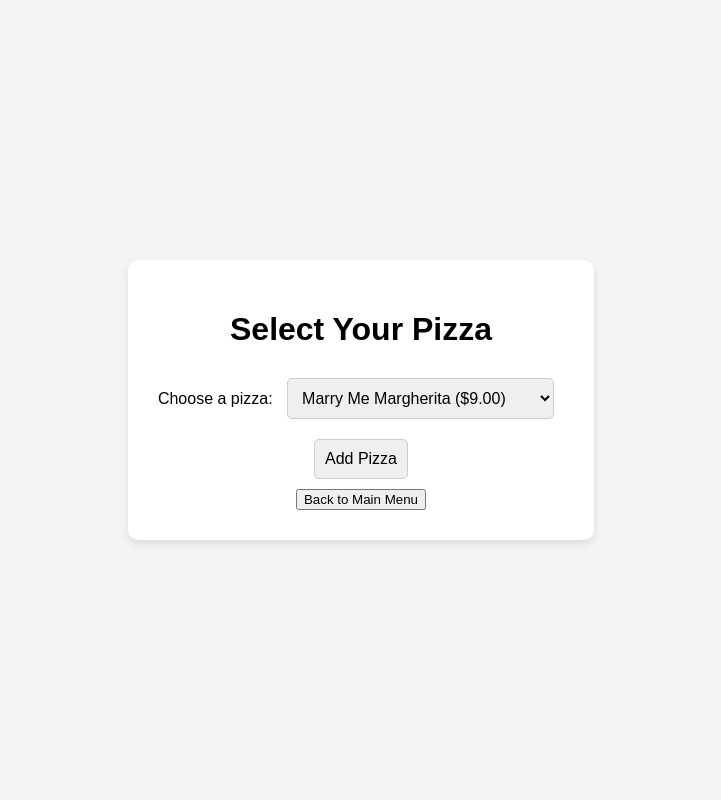
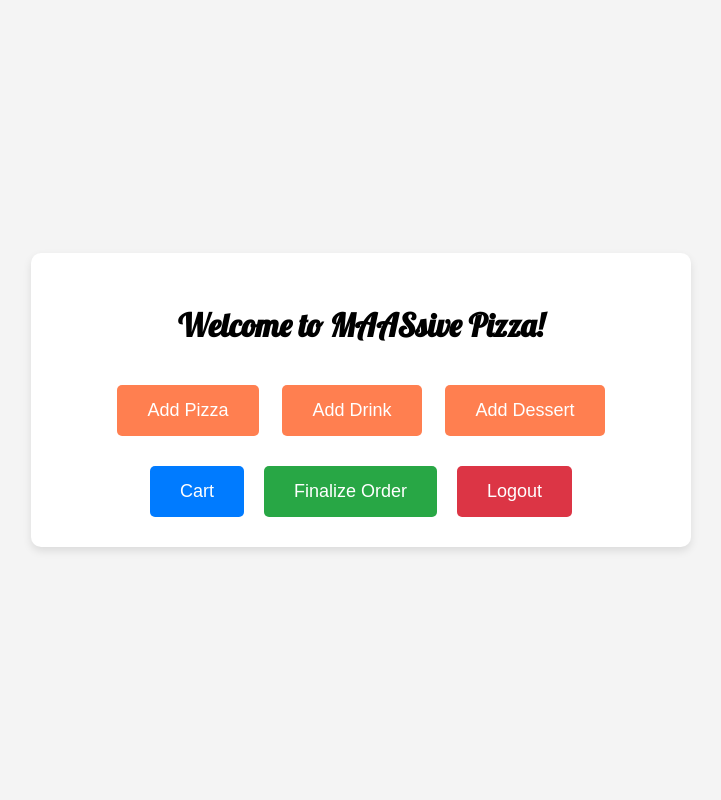
Before and after one commit to benjamaindavis/PIZZADBPROJECT, a Flask app: page /pizza_menu in a window 1280 px wide. Shown: the whole page, without its empty margins (279-1000 px from the left). Run offline with Flask 3, Linux system fonts and the light colour scheme; the visitor is signed in with stand-in values (Sample User, id 1).

Commit message:
added a new column to CustomerOrder to make earnings report easier to implement. Also did a lot of work with the gui (trying to at least).

```diff
--- a/app.py
+++ b/app.py
@@ -1,14 +1,22 @@
 from flask import Flask, render_template, request, redirect, flash, session
-from sqlalchemy import create_engine
-from tables import Customers
+from sqlalchemy import create_engine, insert
+from tables import CustomerOrder, OrderPizza, OrderDrink, OrderDessert, Pizza, Drinks, Desserts
+from sqlalchemy.orm import sessionmaker
 from signup import signUp
 from login import login
+from datetime import datetime
 from Discounts import Discounts
 
 app = Flask(__name__)
 app.config['SECRET_KEY'] = 'bigboxofpizza'
 
 engine = create_engine('mysql+pymysql://root:toolbox@localhost/PizzaShop', echo=True)
+Session = sessionmaker(bind=engine)
+
+def format_item_name(name):  # for no more snake case in order reviews etc.
+    return ' '.join(word.capitalize() for word in name.split('_'))
+
+app.jinja_env.globals.update(format_item_name=format_item_name)
 
 @app.route('/')
 def login_page():
@@ -45,30 +53,54 @@ def dessert_menu():
 
 @app.route('/add_pizza', methods=['POST'])
 def add_pizza():
-    pizza = request.form['pizza']
+    pizza_name = request.form['pizza']
+    pizza = session.query(Pizza).filter(Pizza.pizza_name == pizza_name).first()
     if 'order' not in session:
         session['order'] = {'pizzas': [], 'drinks': [], 'desserts': []}
-    session['order']['pizzas'].append(pizza)
-    flash(f'Added {pizza} pizza to your order!', 'success')  # Flash message
+    session['order']['pizzas'].append({'name': pizza_name, 'price': pizza.pizza_price})
+    flash(f'Added {pizza_name} pizza to your order!', 'success')
     return redirect('/mainmenu')  # Redirect to main menu to see updated order
 
 @app.route('/add_drink', methods=['POST'])
 def add_drink():
-    drink = request.form['drink']
+    drink_name = request.form['drink']
+    drink = session.query(Drinks).filter(Drinks.drink_type == drink_name).first()
     if 'order' not in session:
         session['order'] = {'pizzas': [], 'drinks': [], 'desserts': []}
-    session['order']['drinks'].append(drink)
-    flash(f'Added {drink} to your order!', 'success')  # Flash message
+    session['order']['drinks'].append({'name': drink_name, 'price': drink.drink_cost})
+    flash(f'Added {drink_name} to your order!', 'success')
     return redirect('/mainmenu')  # Redirect to main menu to see updated order
 
 @app.route('/add_dessert', methods=['POST'])
 def add_dessert():
-    dessert = request.form['dessert']
+    dessert_name = request.form['dessert']
+    dessert = session.query(Desserts).filter(Desserts.dessert_type == dessert_name).first()
     if 'order' not in session:
         session['order'] = {'pizzas': [], 'drinks': [], 'desserts': []}
-    session['order']['desserts'].append(dessert)
-    flash(f'Added {dessert} to your order!', 'success')  # Flash message
+    session['order']['desserts'].append({'name': dessert_name, 'price': dessert.dessert_cost})
+    flash(f'Added {dessert_name} to your order!', 'success')
     return redirect('/mainmenu')  # Redirect to main menu to see updated order
+
+@app.route('/cart')
+def cart():
+    if 'order' in session:
+        return render_template('cart.html', order=session['order'])
+    else:
+        flash('Your cart is empty!', 'info')
+        return redirect('/mainmenu')
+
+@app.route('/remove_item', methods=['POST'])
+def remove_item():
+    item_type = request.form['item_type']
+    item_name = request.form['item_name']
+
+    if 'order' in session:
+        if item_type in session['order']:
+            session['order'][item_type] = [item for item in session['order'][item_type] if item['name'] != item_name]
+            flash(f'Removed {item_name} from your order!', 'success')
+        else:
+            flash(f'Item type {item_type} not found in order.', 'danger')
+    return redirect('/cart')  # Redirect to cart after removal
 
 @app.route('/order')
 def order_summary():
@@ -109,37 +141,106 @@ def signup():
 
     return render_template('signup.html')
 
-@app.route('/remove_item', methods=['POST'])
-def remove_item():
-    item_type = request.form['item_type']
-    item_name = request.form['item_name']
+@app.route('/finalize_order', methods=['GET', 'POST'])
+def finalize_order():
+    if request.method == 'GET':
+        if 'order' in session:
+            return render_template('finalize_order.html', order=session['order'])
+        else:
+            flash('Your cart is empty. Add items to your order.', 'info')
+            return redirect('/mainmenu')
+    elif request.method == 'POST':
+        if 'user_id' in session and 'order' in session:
+            customer_id = session['user_id']
+            order = session['order']
+            delivery_address = request.form.get('delivery_address', 'Default Address')  # Get delivery address from form
+            save_order_to_db(customer_id, order, delivery_address)
+            session.pop('order', None)  # Clear the session order after finalizing
+            flash('Your order has been placed successfully!', 'success')
+            return redirect('/delivery')  # Redirect to the delivery page
+        else:
+            flash('You need to be logged in and have items in your cart to place an order.', 'error')
+            return redirect('/mainmenu')
 
-    if 'order' in session:
-        if item_type in session['order']:
-            session['order'][item_type] = [item for item in session['order'][item_type] if item != item_name]
+@app.route('/delivery')
+def delivery():
+    return render_template('delivery.html')  # Render the delivery page
 
-    flash(f'Removed {item_name} from your order!', 'success')
-    return redirect('/mainmenu')  # Redirect back to the main menu
+def save_order_to_db(customer_id, order, delivery_address):
+    connection = engine.connect()
+    transaction = connection.begin()
+    try:
+        # Calculate the total order price
+        total_price = 0.0
+        for item_type, items in order.items():
+            for item in items:
+                if item_type == 'pizzas':
+                    pizza = connection.execute(
+                        Pizza.__table__.select().where(Pizza.pizza_name == item['name'])
+                    ).fetchone()
+                    total_price += pizza.pizza_price
+                elif item_type == 'drinks':
+                    drink = connection.execute(
+                        Drinks.__table__.select().where(Drinks.drink_type == item['name'])
+                    ).fetchone()
+                    total_price += drink.drink_cost
+                elif item_type == 'desserts':
+                    dessert = connection.execute(
+                        Desserts.__table__.select().where(Desserts.dessert_type == item['name'])
+                    ).fetchone()
+                    total_price += dessert.dessert_cost
 
-def check_birthday_discounts():
-    if 'user_id' in session:
-        customer_id = session['user_id']
-        Discounts.add_discount_code(customer_id)
-        Discounts.birthday_message(customer_id)
-        Discounts.pizza_discount_message(customer_id)
+        # Insert a new CustomerOrder entry
+        customer_order_stmt = insert(CustomerOrder).values(
+            customer_id=customer_id,
+            order_total=total_price,
+            delivery_address=delivery_address,
+            cancel_time=False,
+            order_datetime=datetime.now()
+        )
+        result = connection.execute(customer_order_stmt)
+        order_id = result.inserted_primary_key[0]
 
-@app.route('/logout')
-def logout():
-    session.pop('user_id', None)
-    session.pop('username', None)
-    flash('You have been logged out.', 'info')
-    return redirect('/')
+        # Insert items into the respective order tables
+        for item_type, items in order.items():
+            for item in items:
+                if item_type == 'pizzas':
+                    pizza = connection.execute(
+                        Pizza.__table__.select().where(Pizza.pizza_name == item['name'])
+                    ).fetchone()
+                    order_pizza_stmt = insert(OrderPizza).values(
+                        order_id=order_id,
+                        pizza_id=pizza.pizza_id,
+                        pizza_amount=1  # Assuming 1 pizza per entry in the order
+                    )
+                    connection.execute(order_pizza_stmt)
+                elif item_type == 'drinks':
+                    drink = connection.execute(
+                        Drinks.__table__.select().where(Drinks.drink_type == item['name'])
+                    ).fetchone()
+                    order_drink_stmt = insert(OrderDrink).values(
+                        order_id=order_id,
+                        drink_id=drink.drink_id,
+                        drink_amount=1  # Assuming 1 drink per entry in the order
+                    )
+                    connection.execute(order_drink_stmt)
+                elif item_type == 'desserts':
+                    dessert = connection.execute(
+                        Desserts.__table__.select().where(Desserts.dessert_type == item['name'])
+                    ).fetchone()
+                    order_dessert_stmt = insert(OrderDessert).values(
+                        order_id=order_id,
+                        dessert_id=dessert.dessert_id,
+                        dessert_amount=1  # Assuming 1 dessert per entry in the order
+                    )
+                    connection.execute(order_dessert_stmt)
 
-@app.route('/finalize_order', methods=['POST'])
-def finalize_order():
-    session.pop('order', None)
-    flash('Your order has been placed successfully!', 'success')
-    return redirect('/mainmenu')
+        transaction.commit()  # Commit the transaction
+    except Exception as e:
+        transaction.rollback()  # Rollback on error
+        print(f"Error occurred: {e}")
+    finally:
+        connection.close()  # Always close the connection
 
-if __name__ == "__main__":
+if __name__ == '__main__':
     app.run(debug=True)
--- a/tables.py
+++ b/tables.py
@@ -61,7 +61,8 @@ class CustomerOrder(Base):
     order_total = Column(Numeric(7, 2))
     delivery_address = Column(String(50))
     cancel_time = Column(Boolean)  # True if customer cancels (5 min limit)
-    delivery_time_minutes = Column(Integer)
+    #delivery_time_minutes = Column(Integer) remove in final product
+    order_datetime = Column(DateTime) # drop db and ad alter
 
 class OrderPizza(Base):
     __tablename__ = 'orderpizza'
--- a/templates/pizza_menu.html
+++ b/templates/pizza_menu.html
@@ -3,10 +3,11 @@
 <head>
     <meta charset="UTF-8">
     <meta name="viewport" content="width=device-width, initial-scale=1.0">
-    <title>Pizza Menu</title>
+    <title>Main Menu</title>
+    <link href="https://fonts.googleapis.com/css2?family=Lobster&family=Roboto:wght@400;700&display=swap" rel="stylesheet">
     <style>
         body {
-            font-family: Arial, sans-serif;
+            font-family: 'Roboto', sans-serif;
             margin: 0;
             padding: 0;
             height: 100vh;
@@ -22,43 +23,94 @@
             padding: 30px;
             border-radius: 10px;
             box-shadow: 0 4px 8px rgba(0, 0, 0, 0.1);
+            position: relative;
+            width: 600px;
+            display: flex;
+            flex-direction: column;
+            align-items: center;
         }
 
-        select, input[type="submit"] {
-            padding: 10px;
+        button {
+            padding: 15px 30px;
             margin: 10px;
-            font-size: 16px;
+            border: none;
             border-radius: 5px;
-            border: 1px solid #ccc;
+            cursor: pointer;
+            font-size: 18px;
+            color: white;
+        }
+
+        button:hover {
+            opacity: 0.9;
         }
 
         h1 {
+            margin-bottom: 30px;
+            font-family: 'Lobster', cursive;
+        }
+
+        .add-button {
+            background-color: #ff7f50;
+        }
+
+        .add-button:hover {
+            background-color: #ff6347;
+        }
+
+        .finalize-button {
+            background-color: #28a745;
+        }
+
+        .finalize-button:hover {
+            background-color: #218838;
+        }
+
+        .cart-button {
+            background-color: #007bff;
+        }
+
+        .cart-button:hover {
+            background-color: #0056b3;
+        }
+
+        .logout {
+            background-color: #dc3545;
+        }
+
+        .logout:hover {
+            background-color: #c82333;
+        }
+
+        .btn-container {
+            display: flex;
+            justify-content: center;
+            align-items: center;
+        }
+
+        .btn-container button {
+            margin: 0 10px;
+        }
+
+        .main-buttons {
             margin-bottom: 20px;
         }
     </style>
 </head>
 <body>
     <div class="container">
-        <h1>Select Your Pizza</h1>
-        <form action="/add_pizza" method="post">
-            <label for="pizza">Choose a pizza:</label>
-            <select name="pizza" id="pizza">
-                <option value="marry_me_margherita">Marry Me Margherita ($9.00)</option>
-                <option value="perfect_pepperoni">Perfect Pepperoni ($10.99)</option>
-                <option value="voluptuous_vegetarian">Voluptuous Vegetarian ($13.50)</option>
-                <option value="angsty_anchovie">Angsty Anchovie ($10.99)</option>
-                <option value="sizzling_salami">Sizzling Salami ($10.99)</option>
-                <option value="meatlovers">Meatlovers ($18.95)</option>
-                <option value="kiss_of_the_sea">Kiss of the Sea ($14.97)</option>
-                <option value="bbq_chicken">BBQ Chicken ($12.98)</option>
-                <option value="sexy_showarma">Sexy Showarma ($10.99)</option>
-                <option value="salami_roni_pizza">Salami-roni Pizza ($12.98)</option>
-            </select>
-            <br>
-            <input type="submit" value="Add Pizza">
-        </form>
+        <h1>Welcome to MAASsive Pizza!</h1>
 
-        <button onclick="location.href='/mainmenu'">Back to Main Menu</button>
+        <div class="main-buttons">
+            <button class="add-button" onclick="location.href='/pizza_menu'">Add Pizza</button>
+            <button class="add-button" onclick="location.href='/drink_menu'">Add Drink</button>
+            <button class="add-button" onclick="location.href='/dessert_menu'">Add Dessert</button>
+        </div>
+
+        <div class="btn-container">
+            <button class="cart-button" onclick="location.href='/cart'">Cart</button>
+            <button class="finalize-button" onclick="location.href='/finalize_order'">Finalize Order</button>
+            <button type="button" class="logout" onclick="window.location.href='/logout'">Logout</button>
+        </div>
     </div>
 </body>
 </html>
```
Also changed, not shown: templates/cart.html (added, +58 -0 lines), templates/finalize_order.html (added, +119 -0 lines), templates/mainmenu.html (+13 -86 lines), customerorder.py (renamed from order.py), templates/deliverypage.html (added), templates/orderreview.html (deleted).
